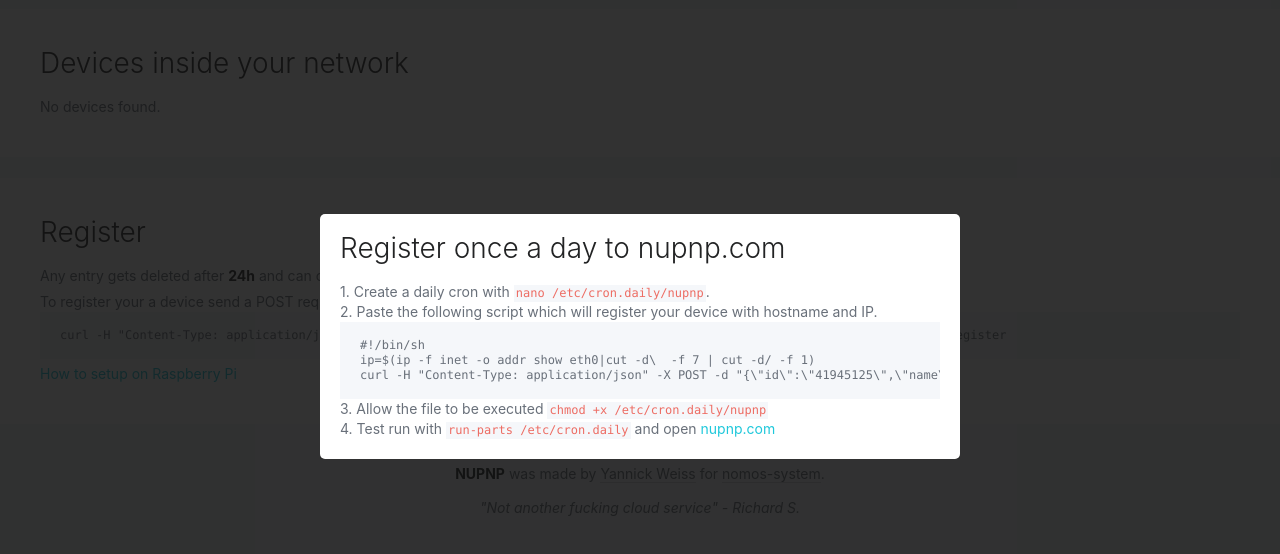
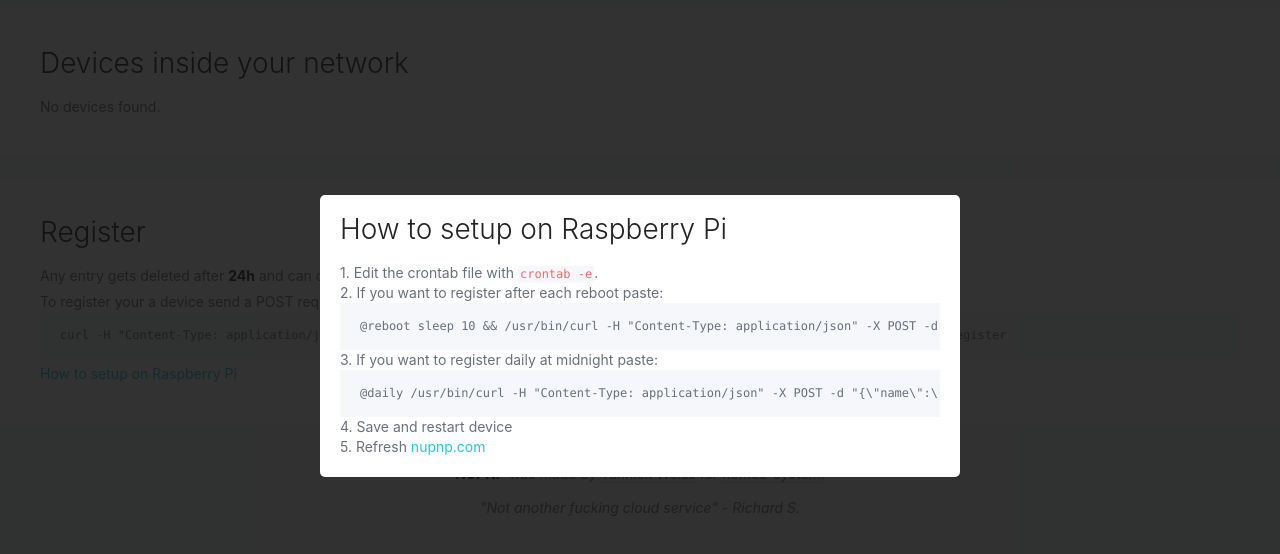
Before and after one commit to yene/nupnp, a plain HTML site: page public/index.html in a window 1280 px wide. Both pictures are taken after a click on the link "How to setup on Raspberry Pi". Shown: the part 64-618 px from the top of the page. Drawn offline with nearby package versions, Linux system fonts and the light colour scheme; no server answers.

Commit message:
Added simple crontab example.

```diff
--- a/public/index.html
+++ b/public/index.html
@@ -74,7 +74,7 @@
     <div class="container">
       <h1 class="title">Register</h1>
       <p>
-        Any entry gets deleted after <strong>24h</strong> and can only be accessed by the <strong>same</strong> IP address which registered it.
+        Any entry gets deleted after <strong>24h</strong> and can only be accessed by the <strong>same</strong> internet connection which registered it.
       </p>
 
       <p>
@@ -93,17 +93,19 @@
     <div class="modal-container">
       <div class="modal-content">
         <div class="box">
-          <h3 class="title is-3">Register once a day to nupnp.com</h3>
+          <h3 class="title is-3">How to setup on Raspberry Pi</h3>
           <ul>
-            <li>1. Create a daily cron with <code>nano /etc/cron.daily/nupnp</code>.</li>
-            <li>2. Paste the following script which will register your device with hostname and IP.</li>
+            <li>1. Edit the crontab file with <code>crontab -e</code>.</li>
+            <li>2. If you want to register after each reboot paste:</li>
             <li>
-            <pre><code class="bash">#!/bin/sh
-ip=$(ip -f inet -o addr show eth0|cut -d\  -f 7 | cut -d/ -f 1)
-curl -H "Content-Type: application/json" -X POST -d "{\"id\":\"41945125\",\"name\":\"$(hostname)\",\"address\":\"$ip\"}" https://nupnp.com/api/register</code></pre>
+            <pre><code class="bash">@reboot sleep 10 && /usr/bin/curl -H "Content-Type: application/json" -X POST -d "{\"name\":\"$(hostname)\",\"address\":\"$(hostname -I)\"}" https://nupnp.com/api/register</code></pre>
             </li>
-            <li>3. Allow the file to be executed <code>chmod +x /etc/cron.daily/nupnp</code></li>
-            <li>4. Test run with <code>run-parts /etc/cron.daily</code> and open <a href="https://nupnp.com">nupnp.com</a></li>
+            <li>3. If you want to register daily at midnight paste:</li>
+            <li>
+            <pre><code class="bash">@daily /usr/bin/curl -H "Content-Type: application/json" -X POST -d "{\"name\":\"$(hostname)\",\"address\":\"$(hostname -I)\"}" https://nupnp.com/api/register</code></pre>
+            </li>
+            <li>4. Save and restart device</li>
+            <li>5. Refresh <a href="https://nupnp.com">nupnp.com</a></li>
           </ul>
         </div>
       </div>
```
Also changed, not shown: 2 other files.
